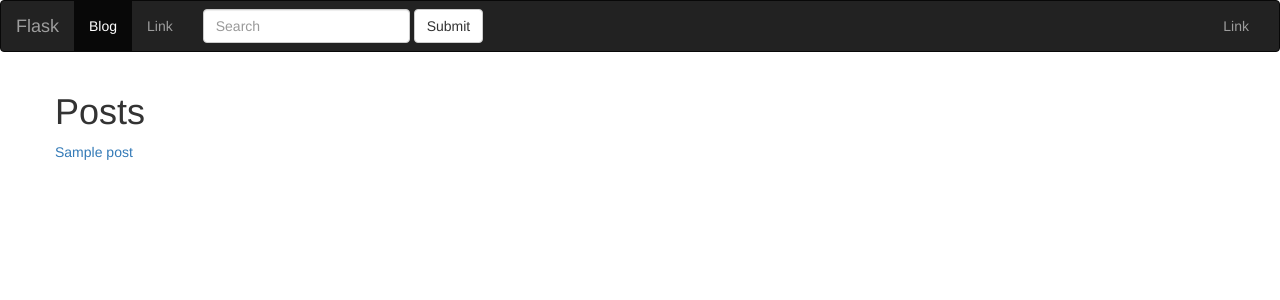
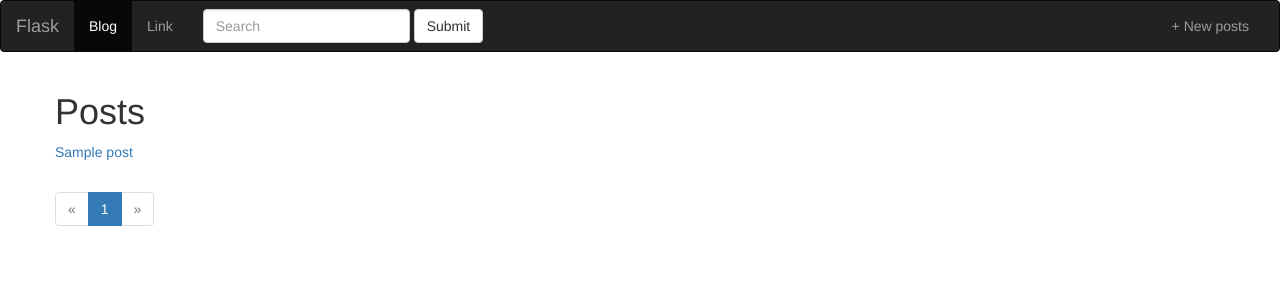
Before and after one commit to umbralux1/flask-learn, a Flask app: page /blog/ in a window 1280 px wide. Shown: the top 300 px of the page. Run offline with Flask 2, Linux system fonts and the light colour scheme; tables that the repository leaves empty hold one stand-in row (values such as "Sample post"); some libraries are stand-ins or nearby versions.

Commit message:
added pagination

```diff
--- a/posts/blueprint.py
+++ b/posts/blueprint.py
@@ -33,11 +33,20 @@ def create_post():
 def index():
     q = request.args.get('q')
 
+    page = request.args.get('page')
+    if page and page.isdigit():
+        page = int(page)
+    else:
+        page = 1
+
     if q:
-        posts = Post.query.filter(Post.title.contains(q) | Post.body.contains(q)).all()
+        posts = Post.query.filter(Post.title.contains(q) | Post.body.contains(q)) #.all()
     else:
         posts = Post.query.order_by(Post.created.desc())
-    return render_template('posts/index.html', posts=posts)
+
+    pages = posts.paginate(page=page, per_page=5)
+
+    return render_template('posts/index.html', posts=posts, pages=pages)
 
 
 # http://localhost/blog/first-post
--- a/posts/templates/posts/index.html
+++ b/posts/templates/posts/index.html
@@ -9,9 +9,29 @@
 {% endblock %}
 
 {% block content %}
-    {% for post in posts %}
+    {% for post in pages.items %}
         <p>
             <a href="{{ url_for('posts.post_detail', slug=post.slug) }}">{{ post.title }}</a>
         </p>
     {% endfor %}
+
+    <nav>
+      <ul class="pagination">
+        <li {% if not pages.has_prev %} class="disabled" {% endif %} >
+            <a href="./?page={{ pages.prev_num }}" aria-label="Previous"><span aria-hidden="true">&laquo;</span></a>
+        </li>
+
+          {% for page in pages.iter_pages() %}
+
+            <li {% if page == pages.page %} class="active" {% endif %}>
+                <a href="./?page={{ page  }}"> {{ page }} <span class="sr-only">(current)</span></a>
+            </li>
+          {% endfor %}
+          <li {% if not pages.has_next %} class="disabled" {% endif %} >
+            <a href="./?page={{ pages.next_num }}" aria-label="Next"><span aria-hidden="true">&raquo;</span></a>
+          </li>
+
+      </ul>
+    </nav>
+
 {% endblock %}
--- a/templates/base.html
+++ b/templates/base.html
@@ -43,7 +43,7 @@
             </form>
 
             <ul class="nav navbar-nav navbar-right">
-                <li><a href="#">Link</a></li>
+                <li><a href="{{ url_for('posts.create_post') }}">+ New posts</a></li>
             </ul>
         </div><!-- /.navbar-collapse -->
     </div><!-- /.container-fluid -->
```
